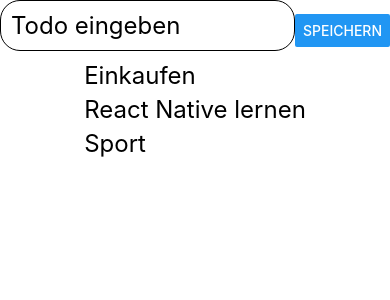
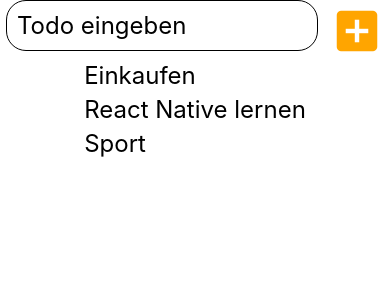
Before and after one commit to behrends/TodosRN, a React Native app: screen / in a window 390 px wide. Shown: the top 300 px of the page. Built offline with nearby package versions, Linux system fonts and the light colour scheme.

Commit message:
Icon zum Hinzufügen eines Todos

```diff
--- a/components/NewTodo.js
+++ b/components/NewTodo.js
@@ -1,10 +1,11 @@
 import { Button, StyleSheet, TextInput, View } from 'react-native';
+import { MaterialIcons } from '@expo/vector-icons';
 
 export default function NewTodo() {
   return (
     <View style={styles.container}>
       <TextInput style={styles.input} placeholder="Todo eingeben" />
-      <Button title="Speichern" />
+      <MaterialIcons name="add-box" size={54} color="orange" />
     </View>
   );
 }
```
